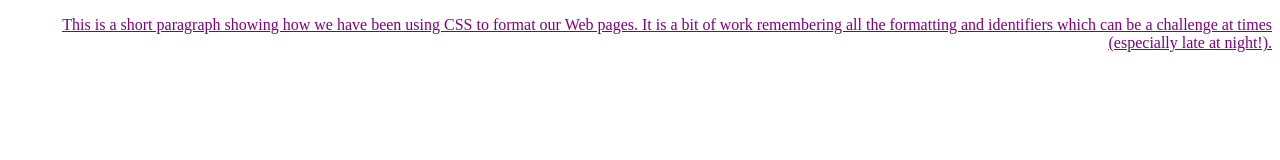
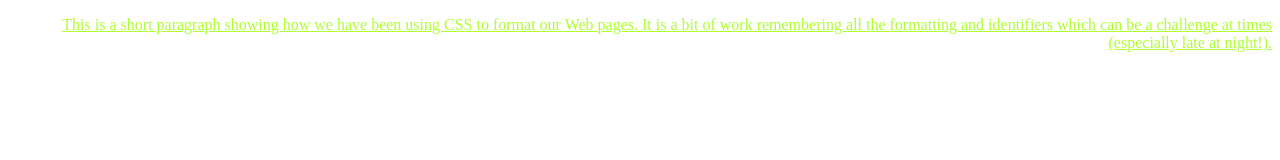
Before and after one commit to rusticanna/CSS3-miniproj2, a plain HTML site: page index.html in a window 1280 px wide. Drawn offline with Linux system fonts and the light colour scheme.

Commit message:
purple now greenyellow

```diff
--- a/WebDev-miniproj2.css
+++ b/WebDev-miniproj2.css
@@ -1,5 +1,5 @@
 * {
-    color: purple;
+    color: greenyellow;
     text-align: right;
     text-decoration: underline;
 }
```
